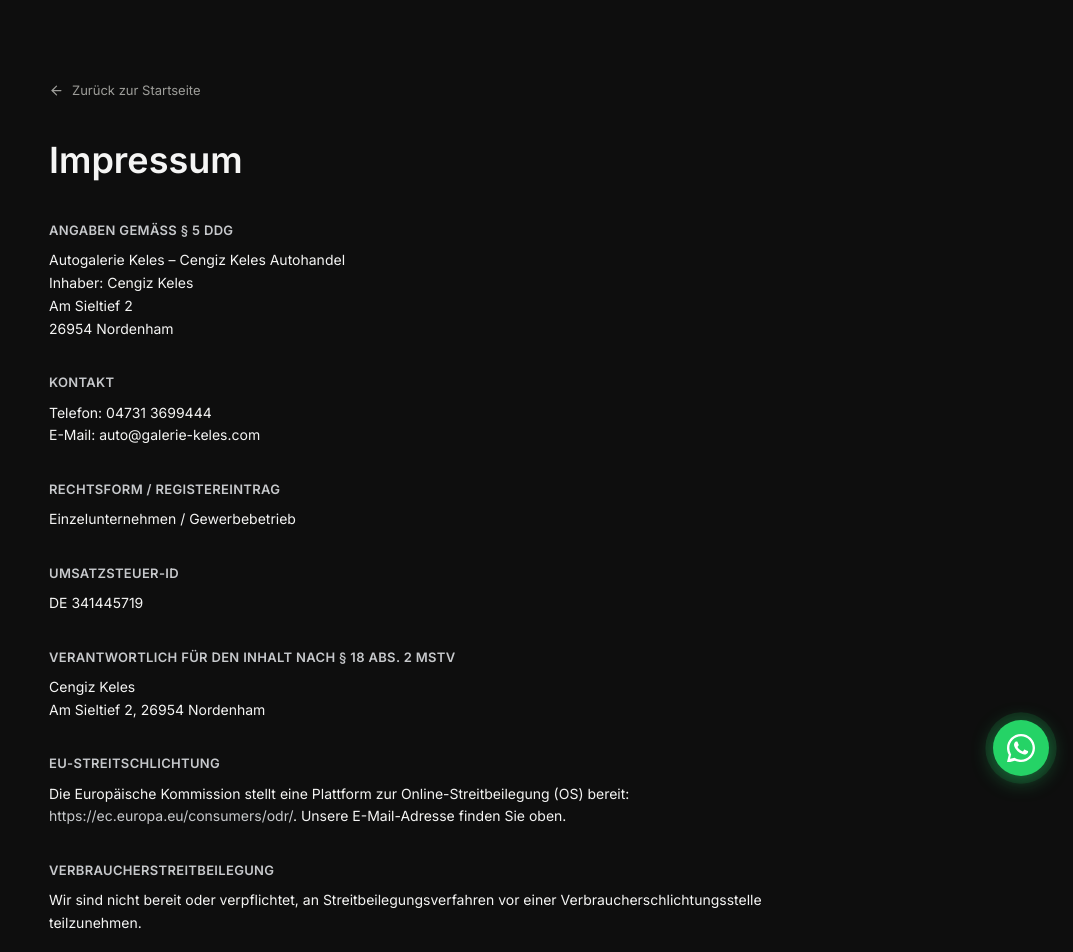
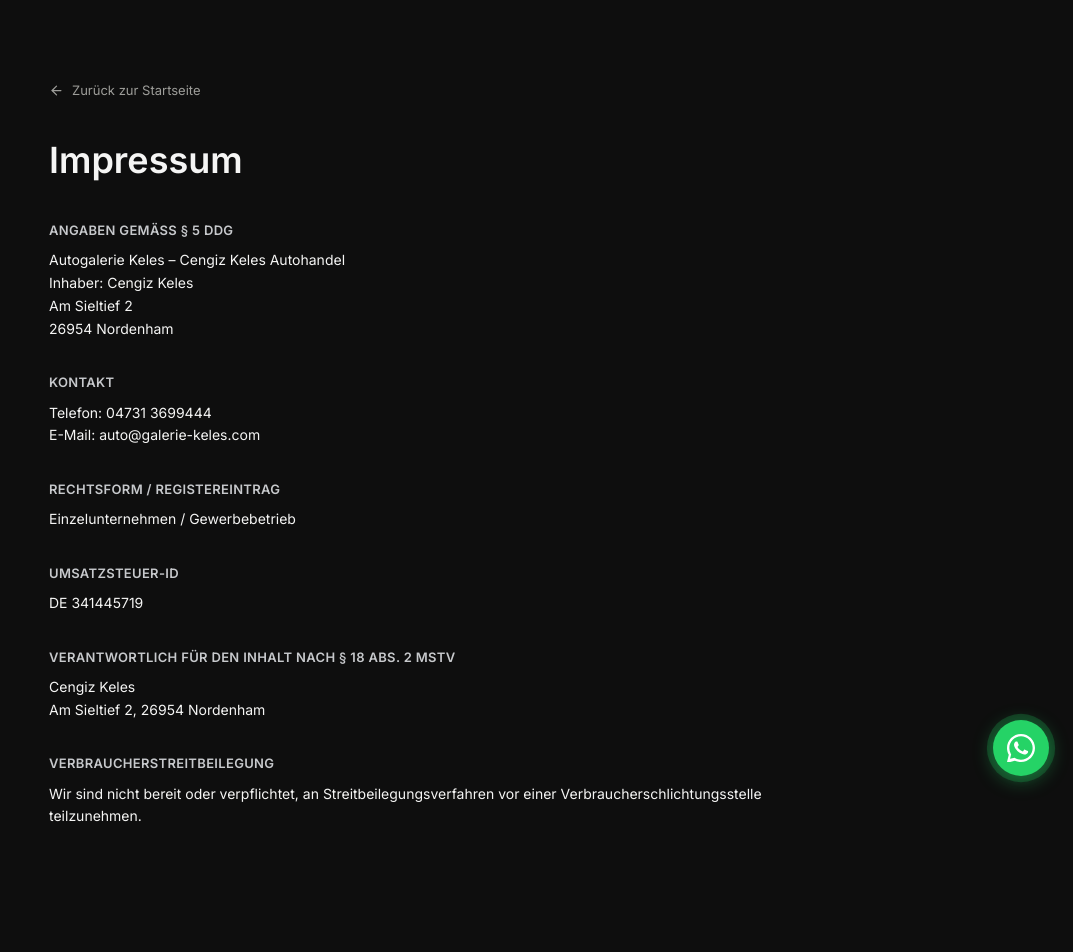
Before and after one commit to Visionarymotion/Autogalerie-Keles-FInal, a Next.js app: page /impressum in a window 1280 px wide. Shown: the top 952 px of the page, without its empty margins (207-1280 px from the left). After the commit the page ends 908 px from the top, so only its background shows below. Built offline with nearby package versions, Linux system fonts and the light colour scheme.

Commit message:
Recht: toten EU-OS-Streitschlichtungslink entfernt (Plattform seit 20.07.2025 abgeschaltet, Abmahnrisiko nach §§ 3,5 UWG)

```diff
--- a/app/impressum/page.tsx
+++ b/app/impressum/page.tsx
@@ -58,17 +58,6 @@ export default function ImpressumPage() {
           </section>
 
           <section>
-            <h2 className="text-[13px] font-bold uppercase tracking-wide text-gold mb-2">EU-Streitschlichtung</h2>
-            <p>
-              Die Europäische Kommission stellt eine Plattform zur Online-Streitbeilegung (OS) bereit:{' '}
-              <a href="https://ec.europa.eu/consumers/odr/" target="_blank" rel="noopener noreferrer" className="text-gold hover:underline">
-                https://ec.europa.eu/consumers/odr/
-              </a>
-              . Unsere E-Mail-Adresse finden Sie oben.
-            </p>
-          </section>
-
-          <section>
             <h2 className="text-[13px] font-bold uppercase tracking-wide text-gold mb-2">Verbraucherstreitbeilegung</h2>
             <p>
               Wir sind nicht bereit oder verpflichtet, an Streitbeilegungsverfahren vor einer
```
